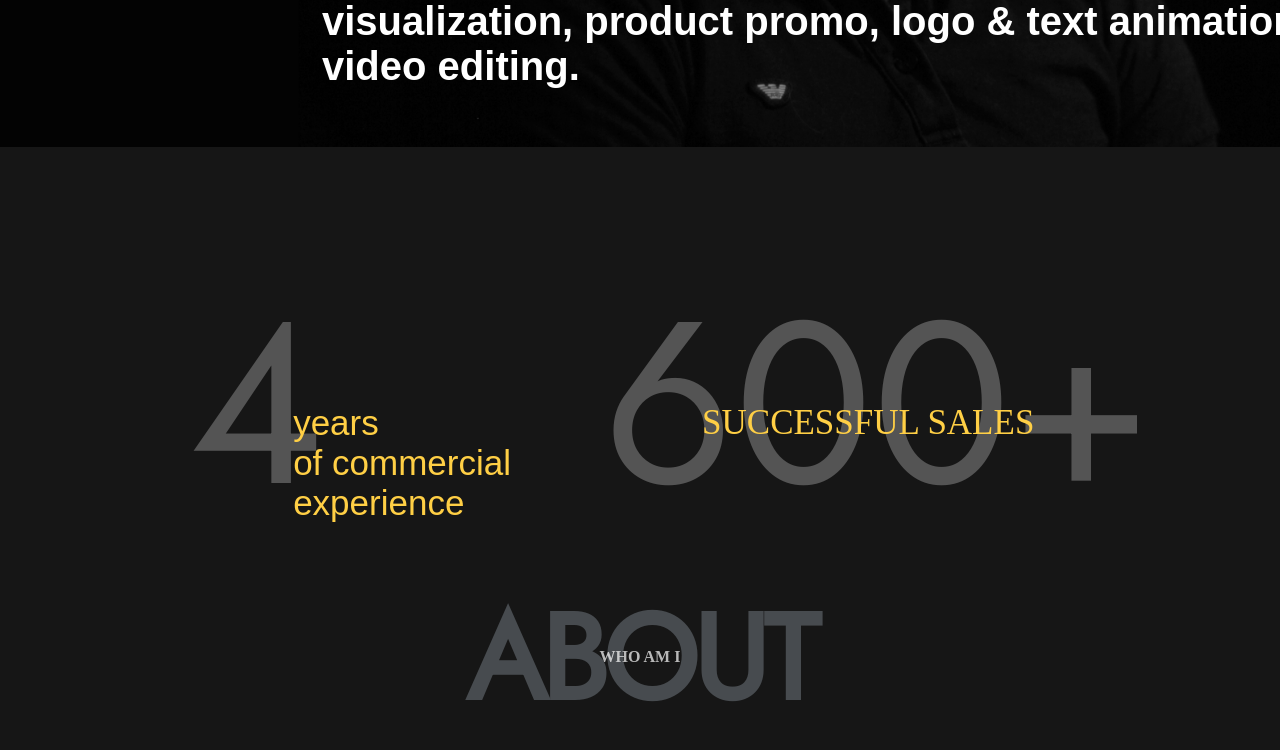
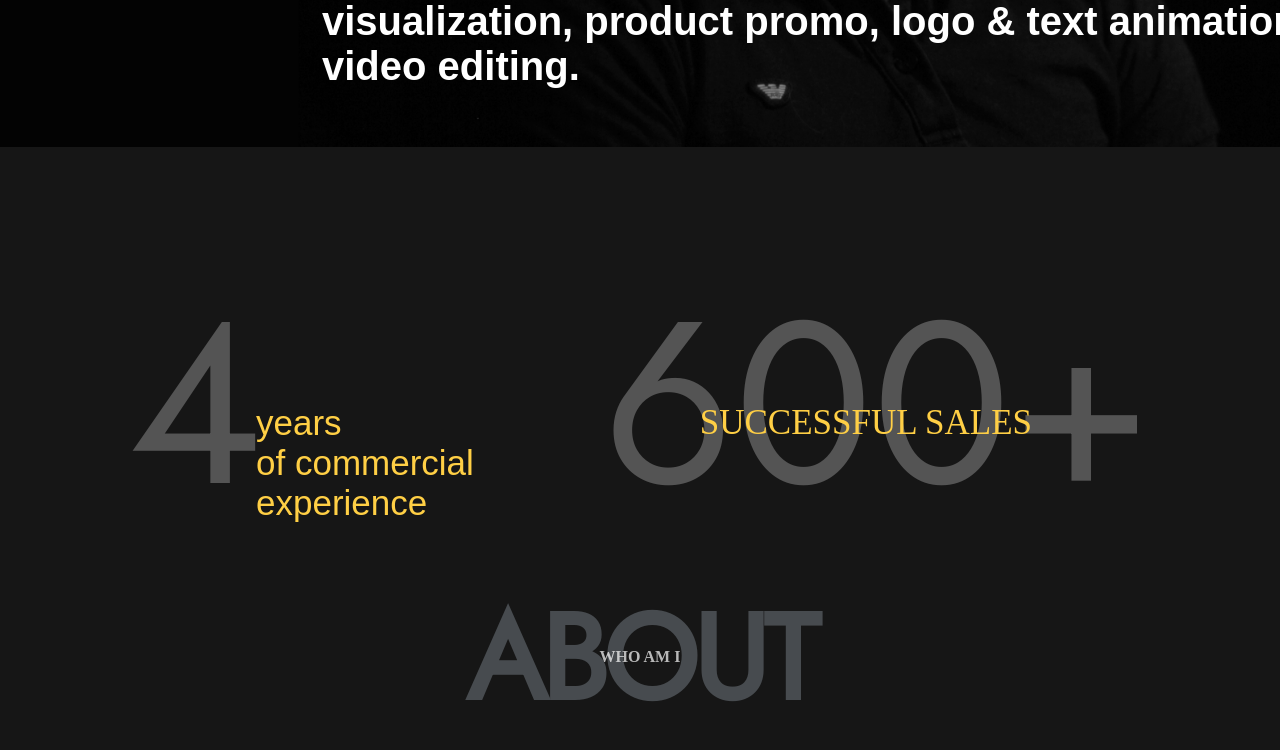
Before and after one commit to yevhenkr/portfolio_kirill, a React app: page / in a window 1280 px wide. Shown: the part 653-1403 px from the top of the page. Built offline with nearby package versions, Linux system fonts and the light colour scheme; the HTML template or start-up script is replaced by a standard one.

Commit message:
feat: counter count jobs

```diff
--- a/src/common/layout/section/about/About.tsx
+++ b/src/common/layout/section/about/About.tsx
@@ -2,6 +2,7 @@ import {useEffect, useRef} from 'react';
 import styled from "styled-components";
 import {myTheme} from "../../../../styles/Theme.styled.tsx";
 import {Skill} from "../../../ui/skill/Skill.tsx";
+import {CommercialCount} from "../../../ui/commercialCount/CommercialCount.tsx";
 
 type AboutType = {
     setIsAboutAtTop: (value: boolean) => void;
@@ -27,13 +28,13 @@ export function About(props: AboutType) {
         return () => {
             window.removeEventListener('scroll', handleScroll); // Удаляем слушатель при размонтировании
         };
-    }, []);
+    }, );
 
     return (
         <AboutWrapper ref={aboutRef} id={'About'}>
             <CommercialWrap>
                 <CommercialWrap>
-                    <CommercialCount>4</CommercialCount>
+                    <CommercialCount speed={500} addCount={1} sign={""} count={4}/>
                     <CommercialLeftTextWrap>
                         <span>years</span>
                         <div>
@@ -43,10 +44,9 @@ export function About(props: AboutType) {
                     </CommercialLeftTextWrap>
                 </CommercialWrap>
                 <CommercialWrap>
-                    <CommercialCount>600+</CommercialCount>
+                    <CommercialCount speed={50} addCount={10} sign={"+"} count={600}/>
                     <CommercialRightText>successful sales</CommercialRightText>
                 </CommercialWrap>
-                <div></div>
             </CommercialWrap>
             <TextContainer>
                 <TextWrap>
@@ -77,27 +77,23 @@ const CommercialWrap = styled.div`
     position: relative;
     display: flex;
     flex-direction: row;
-    justify-content: center;
+    justify-content: space-between;
     width: 1024px;
+    //width: 1320px;
 `
 const CommercialLeftTextWrap = styled.div`
-    position: relative;
+    position: absolute;
     color: ${myTheme.color.yellow};
-    left: -30px;
+    left: 128px;
     top: 50%;
 `
 const CommercialRightText = styled.span`
     font-family: Inconsolata, serif;
     text-transform: uppercase;
     position: absolute;
-    left: 100px;
+    right: 120px;
     top: 50%;
     color: ${myTheme.color.yellow};
-`
-const CommercialCount = styled.span`
-    font-family: Jost, serif;
-    font-size: 230px;
-    color: ${myTheme.color.greyBigNumber};
 `
 
 const AboutWrapper = styled.section`
--- /dev/null
+++ b/src/common/ui/commercialCount/CommercialCount.tsx
@@ -0,0 +1,35 @@
+import {useEffect, useState} from 'react';
+import styled from "styled-components";
+import {myTheme} from "../../../styles/Theme.styled.tsx";
+
+type CommercialCountType = {
+    count:number
+    addCount:number
+    sign: string
+    speed: number
+}
+
+export function CommercialCount(props:CommercialCountType) {
+    const [count, setCount] = useState<number>(0);
+
+    useEffect(() => {
+        if (count < props.count) {
+            const interval = setInterval(() => {
+                setCount((prevCount) => prevCount + props.addCount);
+            }, props.speed); // Интервал обновления 50 мс
+
+            return () => clearInterval(interval); // Очистка интервала
+        }
+    }, [count]);
+
+
+    return (
+        <CommercialCountStyle>{count}{props.sign}</CommercialCountStyle>
+    )
+}
+
+const CommercialCountStyle = styled.span`
+    font-family: Jost, serif;
+    font-size: 230px;
+    color: ${myTheme.color.greyBigNumber};
+`
```
